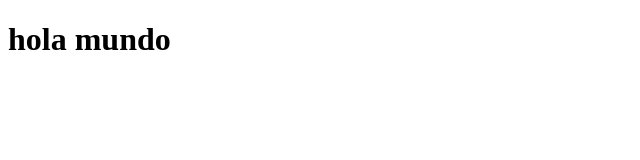
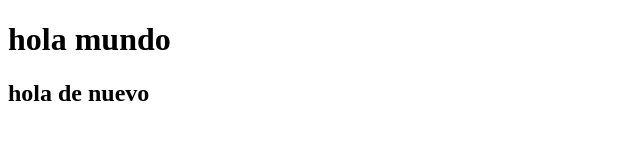
Before and after one commit to Patricio2V/prueba, a plain HTML site: page index.html in a window 1280 px wide. Shown: the whole page, without its empty margins (0-640 px from the left). Drawn offline with Linux system fonts and the light colour scheme.

Commit message:
segundo commit

```diff
--- a/index.html
+++ b/index.html
@@ -9,5 +9,8 @@
     <h1>
         hola mundo
     </h1>
+    <h2>
+        hola de nuevo
+    </h2>
 </body>
 </html>
```
